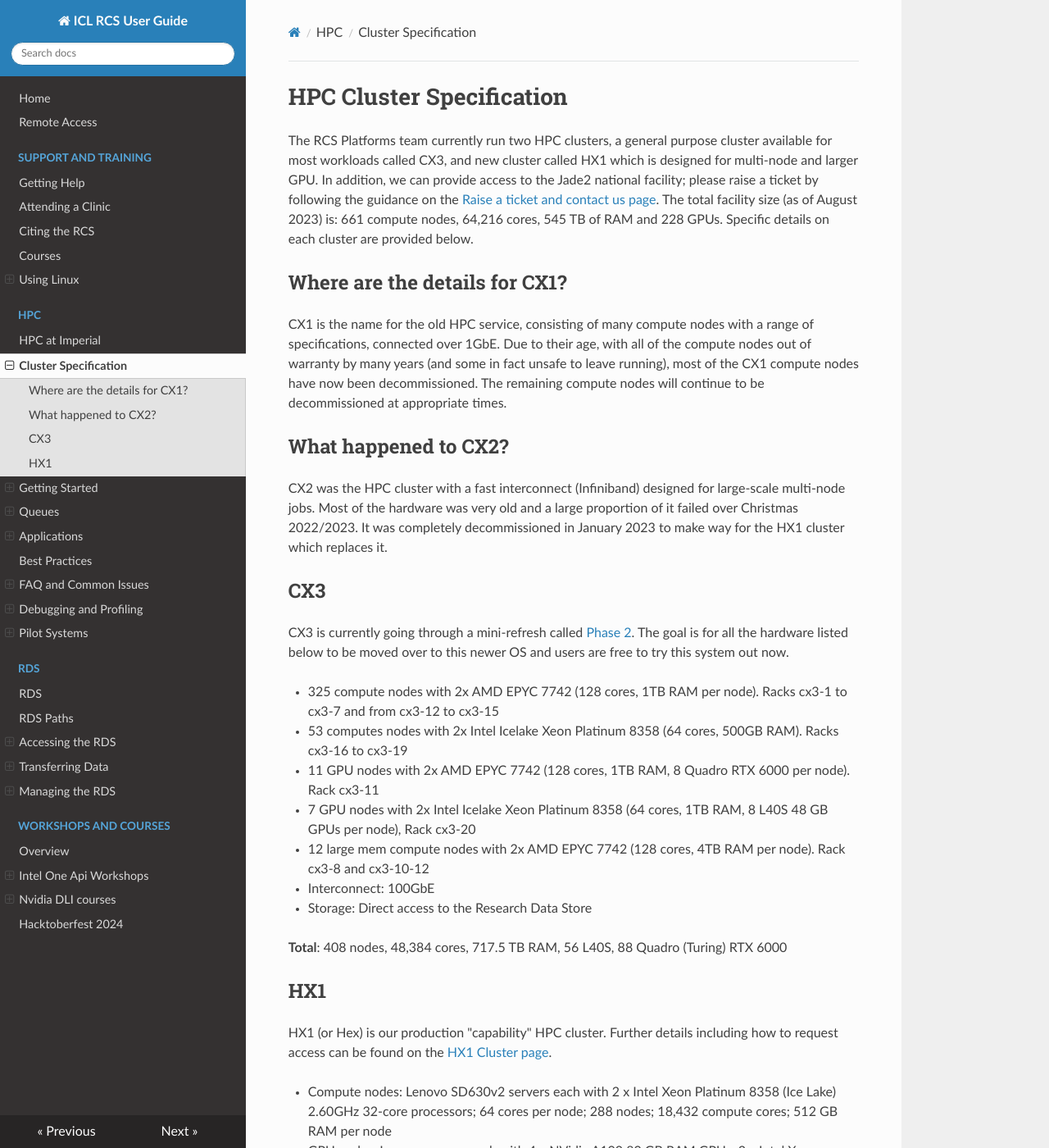
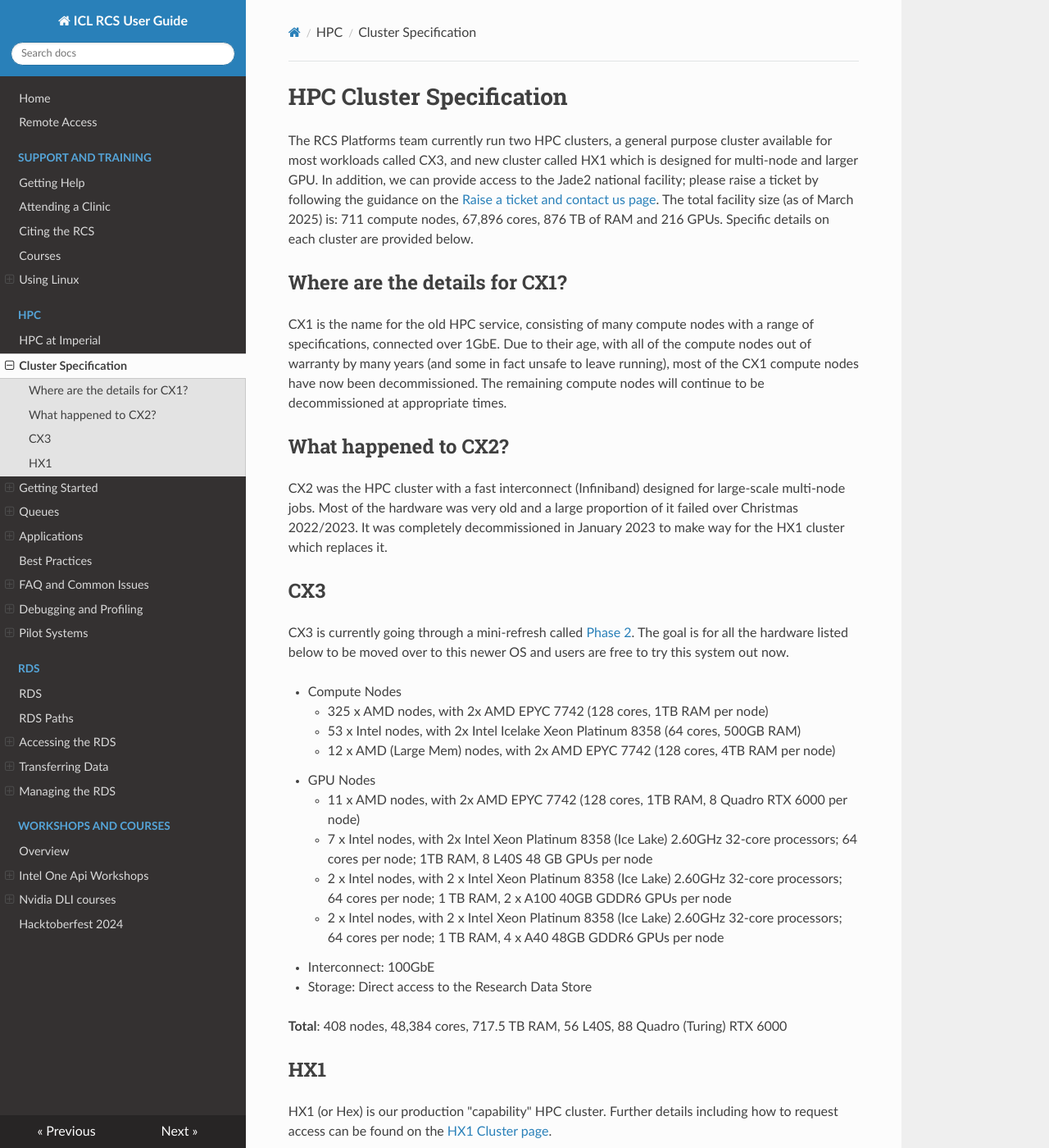
Before and after one commit to ImperialCollegeLondon/icl-rcs-user-guide, an MkDocs documentation site: the page built from docs/hpc/cluster-specification.md, in a window 1280 px wide and 1400 px high. Shown: the whole window at 82% size. Built offline with MkDocs 1.6.1, drawn with Linux system fonts in a browser that asks for light colours; nearby versions of some CDN libraries.

Commit message:
Cluster spec update (#52)
* updated cluster specs

* improved layout of node spec list

* added dmtcp hostname line which is needed to run dmtcp correctly

```diff
--- a/docs/hpc/cluster-specification.md
+++ b/docs/hpc/cluster-specification.md
@@ -1,6 +1,6 @@
 # HPC Cluster Specification
 
-The RCS Platforms team currently run two HPC clusters, a general purpose cluster available for most workloads called CX3, and new cluster called HX1 which is designed for multi-node and larger GPU. In addition, we can provide access to the Jade2 national facility; please raise a ticket by following the guidance on the [Raise a ticket and contact us page](https://www.imperial.ac.uk/admin-services/ict/self-service/research-support/rcs/get-support/contact-us/). The total facility size (as of August 2023) is: 661 compute nodes, 64,216 cores, 545 TB of RAM and 228 GPUs. Specific details on each cluster are provided below.
+The RCS Platforms team currently run two HPC clusters, a general purpose cluster available for most workloads called CX3, and new cluster called HX1 which is designed for multi-node and larger GPU. In addition, we can provide access to the Jade2 national facility; please raise a ticket by following the guidance on the [Raise a ticket and contact us page](https://www.imperial.ac.uk/admin-services/ict/self-service/research-support/rcs/get-support/contact-us/). The total facility size (as of March 2025) is: 711 compute nodes, 67,896 cores, 876 TB of RAM and 216 GPUs. Specific details on each cluster are provided below.
 
 ## Where are the details for CX1?
 
@@ -14,11 +14,15 @@ CX2 was the HPC cluster with a fast interconnect (Infiniband) designed for large
 
 CX3 is currently going through a mini-refresh called [Phase 2](./pilot/cx3-phase2.md). The goal is for all the hardware listed below to be moved over to this newer OS and users are free to try this system out now.
 
-* 325 compute nodes with 2x AMD EPYC 7742 (128 cores, 1TB RAM per node). Racks cx3-1 to cx3-7 and from cx3-12 to cx3-15
-* 53 computes nodes with 2x Intel Icelake Xeon Platinum 8358 (64 cores, 500GB RAM). Racks cx3-16 to cx3-19
-* 11 GPU nodes with 2x AMD EPYC 7742 (128 cores, 1TB RAM, 8 Quadro RTX 6000 per node). Rack cx3-11
-* 7 GPU nodes with 2x Intel Icelake Xeon Platinum 8358 (64 cores, 1TB RAM, 8 L40S 48 GB GPUs per node), Rack cx3-20
-* 12 large mem compute nodes with 2x AMD EPYC 7742 (128 cores, 4TB RAM per node). Rack cx3-8 and cx3-10-12
+* Compute Nodes
+    * 325 x AMD nodes, with 2x AMD EPYC 7742 (128 cores, 1TB RAM per node)
+    * 53 x Intel nodes, with 2x Intel Icelake Xeon Platinum 8358 (64 cores, 500GB RAM)
+    * 12 x AMD (Large Mem) nodes, with 2x AMD EPYC 7742 (128 cores, 4TB RAM per node)
+* GPU Nodes
+    * 11 x AMD nodes, with 2x AMD EPYC 7742 (128 cores, 1TB RAM, 8 Quadro RTX 6000 per node)
+    * 7 x Intel nodes, with 2x Intel Xeon Platinum 8358 (Ice Lake) 2.60GHz 32-core processors; 64 cores per node; 1TB RAM, 8 L40S 48 GB GPUs per node
+    * 2 x Intel nodes, with 2 x Intel Xeon Platinum 8358 (Ice Lake) 2.60GHz 32-core processors; 64 cores per node; 1 TB RAM, 2 x A100 40GB GDDR6 GPUs per node
+    * 2 x Intel nodes, with 2 x Intel Xeon Platinum 8358 (Ice Lake) 2.60GHz 32-core processors; 64 cores per node; 1 TB RAM, 4 x A40 48GB GDDR6 GPUs per node
 * Interconnect: 100GbE
 * Storage: Direct access to the Research Data Store
 
```
Also changed, not shown: docs/hpc/pilot/cx3-phase2.md (+1 -1 lines), docs/hpc/queues/checkpointing.md (+2 -0 lines).
